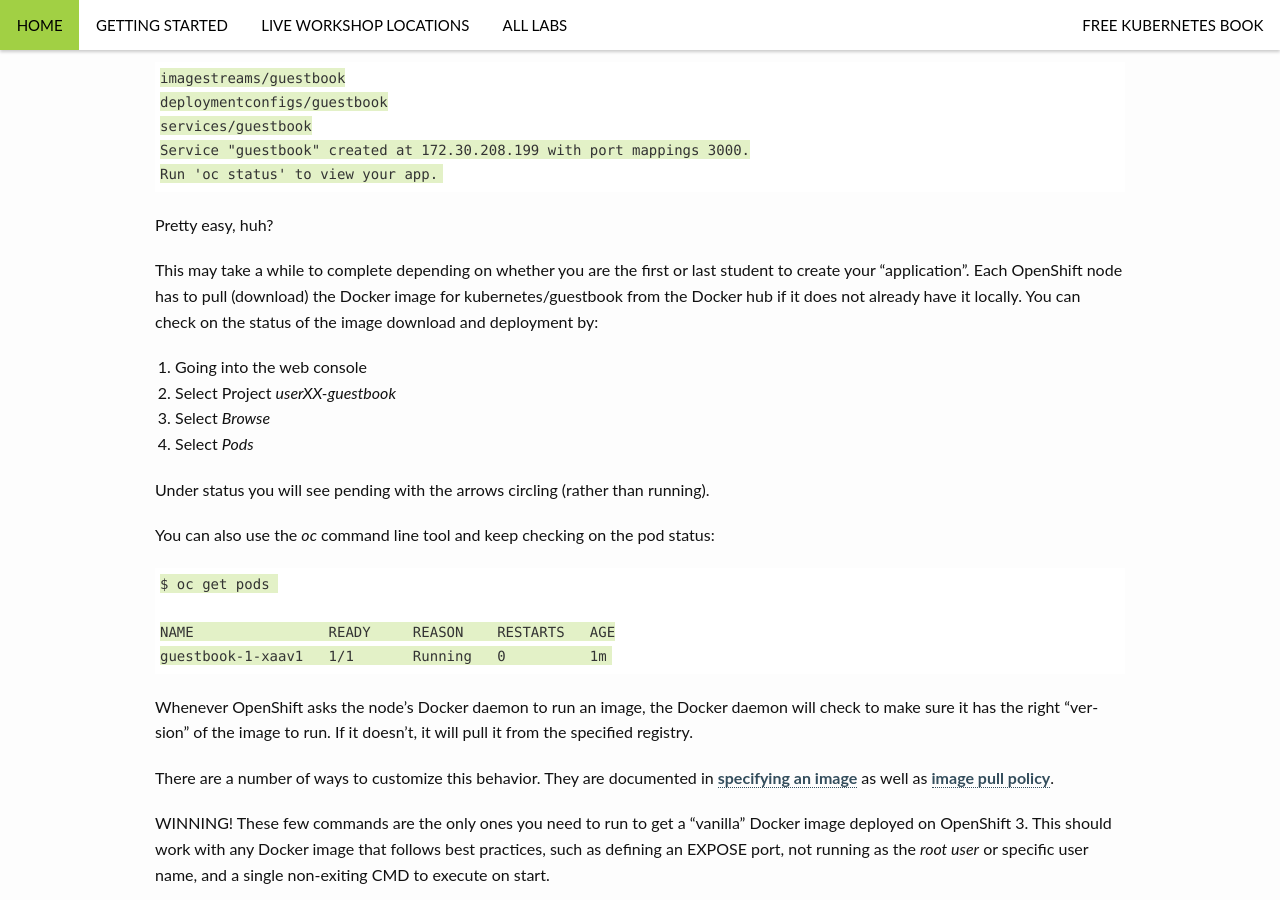
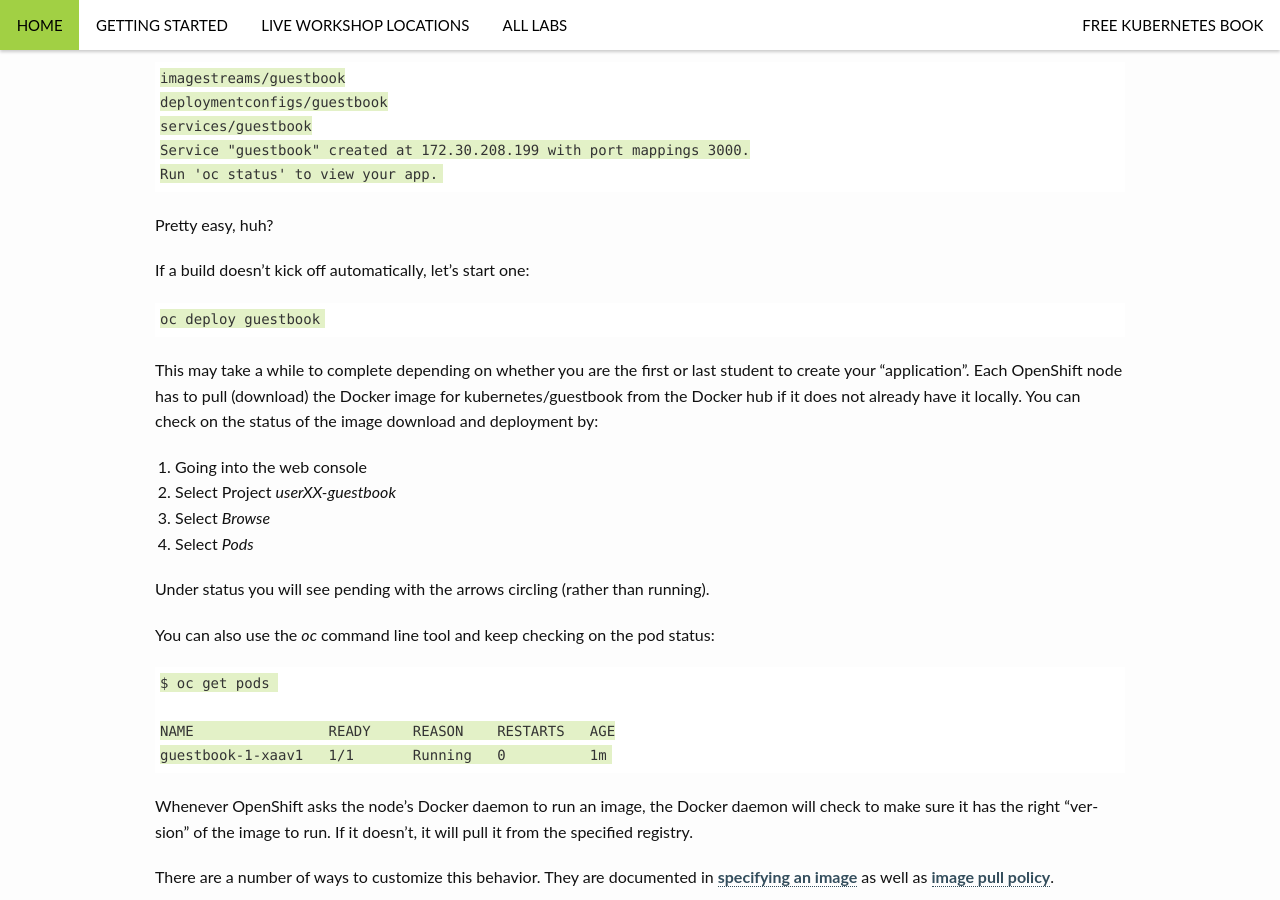
Before and after one commit to RedHatWorkshops/fuse-on-openshift, a Jekyll site: the page built from _posts/explore/2014-08-01-deploy-first-docker-image.md, in a window 1280 px wide and 900 px high, scrolled down 2482 px. Built offline with Jekyll 4.4.1, drawn with Linux system fonts in a browser that asks for light colours.

Commit message:
added deploy step

```diff
--- a/_posts/explore/2014-08-01-deploy-first-docker-image.md
+++ b/_posts/explore/2014-08-01-deploy-first-docker-image.md
@@ -116,6 +116,11 @@ You will see output similar to the following:
     Run 'oc status' to view your app.
 
 Pretty easy, huh?
+
+If a build doesn't kick off automatically, let's start one:
+
+    oc deploy guestbook
+
 
 This may take a while to complete depending on whether you are the first or last
 student to create your "application". Each OpenShift node has to pull (download)
```
